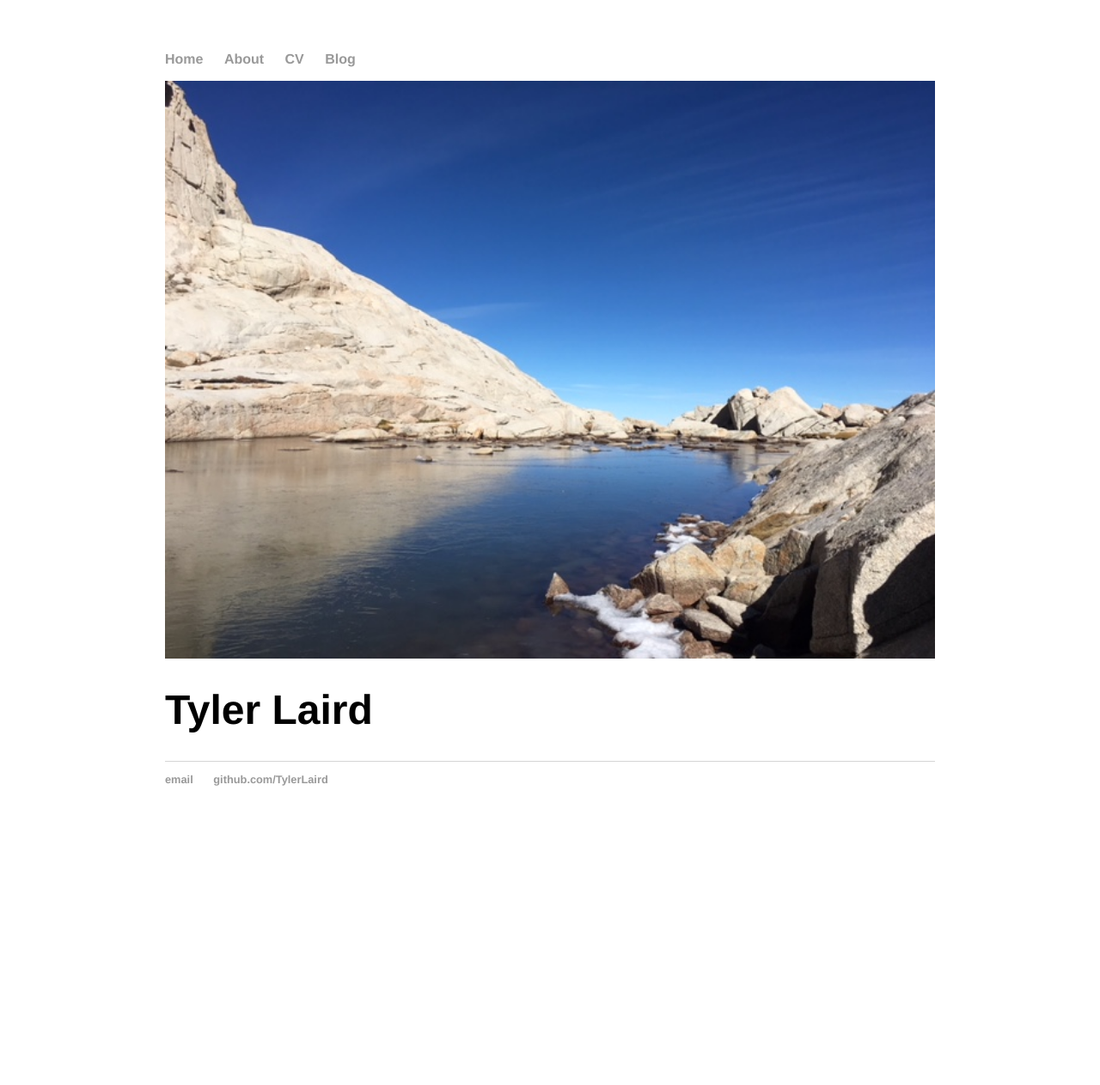
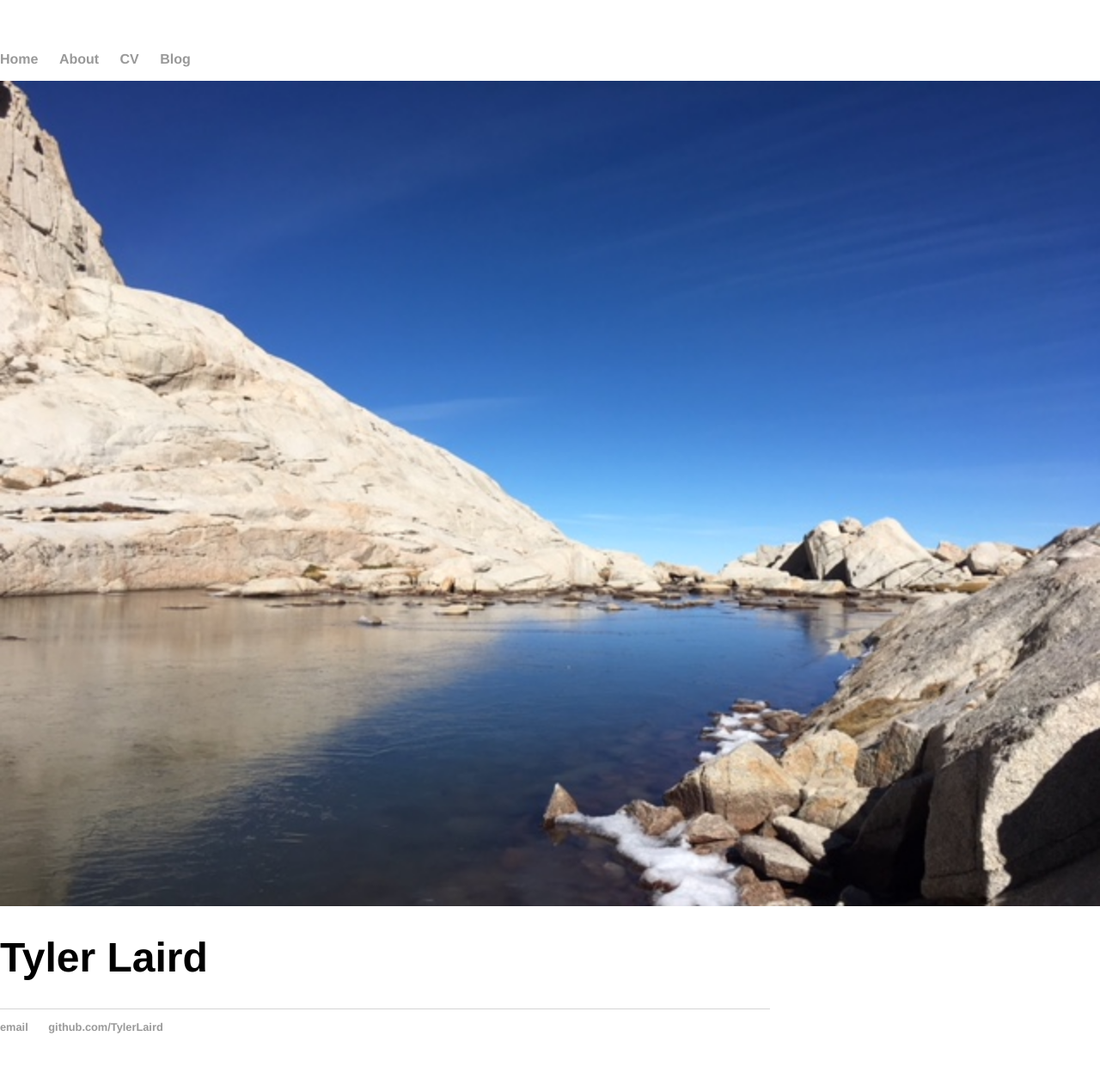
Before and after one commit to TylerLaird/TylerLaird.github.io, a Jekyll site: the page built from index.html, in a window 1280 px wide. Shown: the whole page at 86% size. Built offline with Jekyll 4.4.1, drawn with Linux system fonts in a browser that asks for light colours; before the commit the page ends 974 px from its top, so only the background shows below that.

Commit message:
Update main.css

```diff
--- a/css/main.css
+++ b/css/main.css
@@ -1,19 +1,22 @@
 body {
     margin: 60px auto;
-    width: 70%;
+    width: 100%;
 }
 nav ul, footer ul {
     font-family:'Helvetica', 'Arial', 'Sans-Serif';
     padding: 0px;
+    width: 70%;
     list-style: none;
     font-weight: bold;
 }
 nav ul li, footer ul li {
     display: inline;
+    width: 70%;
     margin-right: 20px;
 }
 a {
     text-decoration: none;
+    width: 70%;
     color: #999;
 }
 a:hover {
@@ -21,21 +24,25 @@ a:hover {
 }
 h1 {
     font-size: 3em;
+    width: 70%;
     font-family:'Helvetica', 'Arial', 'Sans-Serif';
 }
 p {
     font-size: 1.5em;
     line-height: 1.4em;
     color: #333;
+    width: 70%;
 }
 footer {
     border-top: 1px solid #d5d5d5;
     font-size: .8em;
+    width: 70%;
 }
 
 ul.posts {
     margin: 20px auto 40px;
     font-size: 1.5em;
+    width: 70%;
 }
 
 ul.posts li {
```
